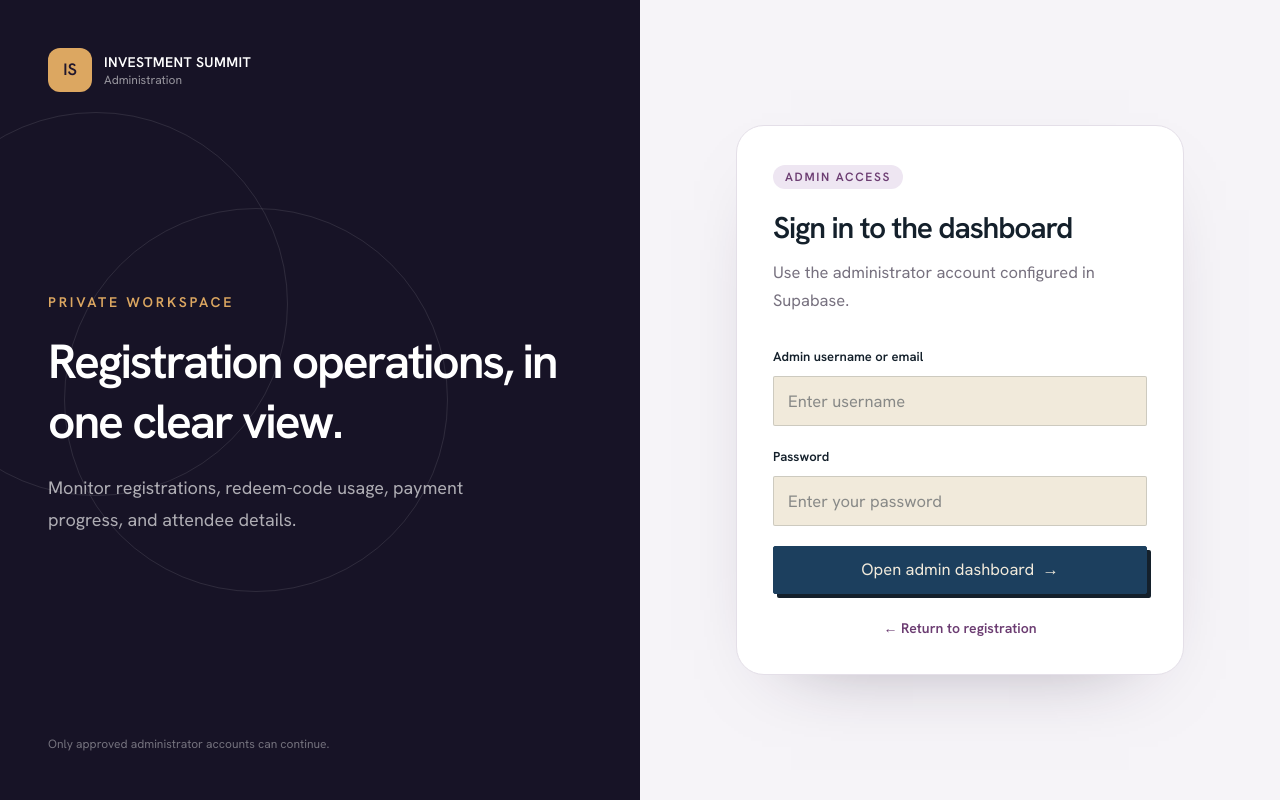
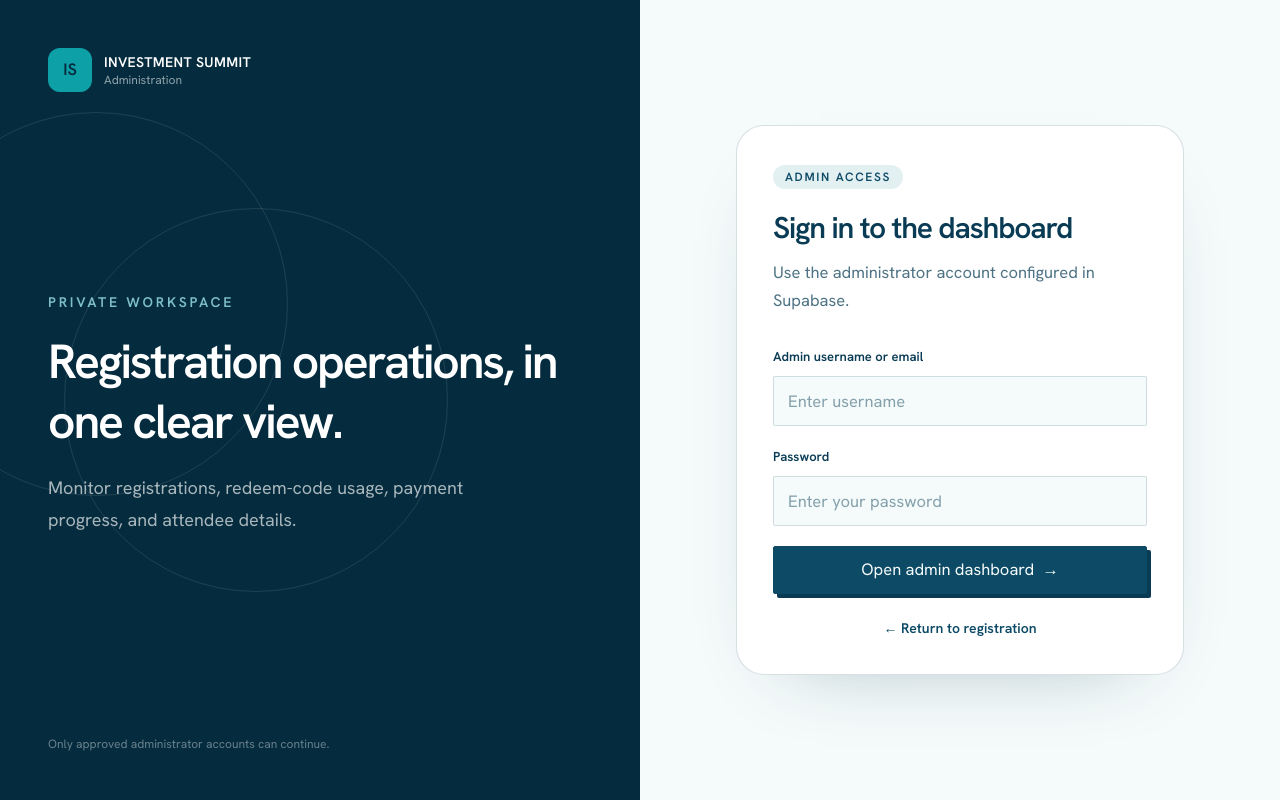
Before and after one commit to gupta1123/forms, a Next.js app: page /admin/login in a window 1280 px wide. Built offline with nearby package versions, Linux system fonts and the light colour scheme; no server answers.

Commit message:
Match summit palette across registration and admin

```diff
--- a/src/app/admin/login/page.tsx
+++ b/src/app/admin/login/page.tsx
@@ -16,19 +16,19 @@ export default async function AdminLoginPage() {
   }
 
   return (
-    <main className="grid min-h-screen bg-[#f6f4f8] lg:grid-cols-[1fr_1fr]">
-      <section className="relative hidden overflow-hidden bg-[#171326] p-12 text-white lg:flex lg:flex-col lg:justify-between">
+    <main className="grid min-h-screen bg-[var(--paper)] text-[var(--ink)] lg:grid-cols-[1fr_1fr]">
+      <section className="relative hidden overflow-hidden bg-[var(--navy-deep)] p-12 text-white lg:flex lg:flex-col lg:justify-between">
         <div className="absolute -left-24 top-28 size-96 rounded-full border border-white/10" />
         <div className="absolute left-16 top-52 size-96 rounded-full border border-white/10" />
         <div className="relative flex items-center gap-3">
-          <span className="grid size-11 place-items-center rounded-xl bg-[#dca761] font-semibold text-[#21172d]">IS</span>
+          <span className="grid size-11 place-items-center rounded-xl bg-[var(--brass)] font-semibold text-[var(--navy-deep)]">IS</span>
           <div>
             <p className="text-sm font-semibold tracking-wide">INVESTMENT SUMMIT</p>
             <p className="text-xs text-white/55">Administration</p>
           </div>
         </div>
         <div className="relative max-w-lg">
-          <p className="text-sm font-semibold uppercase tracking-[0.2em] text-[#dca761]">Private workspace</p>
+          <p className="text-sm font-semibold uppercase tracking-[0.2em] text-[var(--steel)]">Private workspace</p>
           <h1 className="mt-5 text-5xl font-semibold leading-tight tracking-[-0.045em]">Registration operations, in one clear view.</h1>
           <p className="mt-5 max-w-md text-lg leading-8 text-white/65">Monitor registrations, redeem-code usage, payment progress, and attendee details.</p>
         </div>
@@ -36,12 +36,12 @@ export default async function AdminLoginPage() {
       </section>
 
       <section className="flex items-center justify-center px-6 py-12 sm:px-10">
-        <div className="w-full max-w-md rounded-[1.75rem] border border-[#e4dfe8] bg-white p-7 shadow-[0_30px_80px_-55px_rgba(39,26,54,0.5)] sm:p-9">
-          <span className="inline-flex rounded-full bg-[#eee6f2] px-3 py-1 text-xs font-semibold uppercase tracking-[0.14em] text-[#6c3d72]">Admin access</span>
+        <div className="w-full max-w-md rounded-[1.75rem] border border-[var(--ink-16)] bg-white p-7 shadow-[0_30px_80px_-55px_rgba(5,44,62,0.42)] sm:p-9">
+          <span className="inline-flex rounded-full bg-[var(--paper-deep)] px-3 py-1 text-xs font-semibold uppercase tracking-[0.14em] text-[var(--navy)]">Admin access</span>
           <h2 className="mt-5 text-3xl font-semibold tracking-[-0.04em]">Sign in to the dashboard</h2>
-          <p className="mt-3 leading-7 text-[#77717f]">Use the administrator account configured in Supabase.</p>
+          <p className="mt-3 leading-7 text-[var(--ink-72)]">Use the administrator account configured in Supabase.</p>
           <AdminLoginForm />
-          <Link className="mt-6 block text-center text-sm font-semibold text-[#6c3d72] hover:underline" href="/">← Return to registration</Link>
+          <Link className="mt-6 block text-center text-sm font-semibold text-[var(--navy)] hover:text-[var(--brass)] hover:underline" href="/">← Return to registration</Link>
         </div>
       </section>
     </main>
--- a/src/app/confirmation/page.tsx
+++ b/src/app/confirmation/page.tsx
@@ -140,7 +140,7 @@ export default async function ConfirmationPage() {
               </dl>
 
               {order?.key_mode === "test" && (
-                <div className="mt-7 border border-[#be8a2c] bg-[#fff3d6] px-4 py-3 text-sm text-[#765521]">
+                <div className="mt-7 border border-[#0da1a7] bg-[#e7f4f5] px-4 py-3 text-sm text-[#0c4a66]">
                   This was a Razorpay Test Mode payment. No real money was charged.
                 </div>
               )}
--- a/src/app/contact/page.tsx
+++ b/src/app/contact/page.tsx
@@ -24,7 +24,7 @@ export default function ContactPage() {
             {summitSite.supportEmail && (
               <p>
                 Email: {" "}
-                <a className="font-semibold text-[#6c3d72] hover:underline" href={`mailto:${summitSite.supportEmail}`}>
+                <a className="font-semibold text-[var(--navy)] hover:text-[var(--brass)] hover:underline" href={`mailto:${summitSite.supportEmail}`}>
                   {summitSite.supportEmail}
                 </a>
               </p>
@@ -32,7 +32,7 @@ export default function ContactPage() {
             {summitSite.supportPhone && (
               <p>
                 Phone: {" "}
-                <a className="font-semibold text-[#6c3d72] hover:underline" href={`tel:${summitSite.supportPhone.replace(/\s/g, "")}`}>
+                <a className="font-semibold text-[var(--navy)] hover:text-[var(--brass)] hover:underline" href={`tel:${summitSite.supportPhone.replace(/\s/g, "")}`}>
                   {summitSite.supportPhone}
                 </a>
               </p>
--- a/src/app/globals.css
+++ b/src/app/globals.css
@@ -1,18 +1,19 @@
 @import "tailwindcss";
 
 :root {
-  --paper: #f1eadb;
-  --paper-deep: #e5dac2;
-  --card: #fbf6ec;
-  --ink: #14202b;
-  --navy: #1c3f5e;
-  --navy-deep: #0e2436;
-  --brass: #be8a2c;
-  --seed: #5e8c3e;
+  --paper: #f5fbfb;
+  --paper-deep: #e2f0f2;
+  --card: #ffffff;
+  --ink: #093c54;
+  --navy: #0c4a66;
+  --navy-deep: #052c3e;
+  --brass: #0da1a7;
+  --seed: #2c8f99;
+  --steel: #7fc0c8;
   --error: #a8422c;
-  --ink-72: rgb(20 32 43 / 72%);
-  --ink-48: rgb(20 32 43 / 48%);
-  --ink-16: rgb(20 32 43 / 16%);
+  --ink-72: rgb(9 60 84 / 72%);
+  --ink-48: rgb(9 60 84 / 48%);
+  --ink-16: rgb(9 60 84 / 16%);
   --background: var(--paper);
   --foreground: var(--ink);
 }
@@ -128,7 +129,7 @@ textarea {
 
   .field-input:hover,
   .field-textarea:hover {
-    border-color: rgb(20 32 43 / 34%);
+    border-color: rgb(9 60 84 / 34%);
   }
 
   .field-input:focus,
@@ -136,7 +137,7 @@ textarea {
   .field-select:focus {
     background: #fff;
     border-color: var(--navy);
-    box-shadow: 0 0 0 3px rgb(28 63 94 / 13%);
+    box-shadow: 0 0 0 3px rgb(12 74 102 / 13%);
   }
 
   .field-input[aria-invalid="true"],
@@ -173,7 +174,7 @@ textarea {
 }
 
 .summit-progress {
-  background: rgb(20 32 43 / 10%);
+  background: rgb(9 60 84 / 10%);
   height: 3px;
   inset: 0 0 auto;
   position: fixed;
@@ -188,7 +189,7 @@ textarea {
 }
 
 .summit-header {
-  background: rgb(241 234 219 / 96%);
+  background: rgb(245 251 251 / 96%);
   border-bottom: 1px solid var(--ink-16);
   position: sticky;
   top: 0;
@@ -362,7 +363,7 @@ textarea {
 }
 
 .summit-step-number {
-  background: rgb(20 32 43 / 7%);
+  background: rgb(9 60 84 / 7%);
   border: 1.5px solid transparent;
   border-radius: 2px;
   color: var(--ink-48);
@@ -588,7 +589,7 @@ textarea {
 }
 
 .summit-option-card:hover {
-  border-color: rgb(20 32 43 / 34%);
+  border-color: rgb(9 60 84 / 34%);
 }
 
 .summit-option-card:has(input:checked) {
@@ -767,7 +768,7 @@ textarea {
 }
 
 .summit-price-row {
-  color: rgb(241 234 219 / 82%);
+  color: rgb(245 251 251 / 82%);
   display: flex;
   font-size: 14.8px;
   gap: 14px;
@@ -782,17 +783,17 @@ textarea {
 
 .summit-price-row.is-discount,
 .summit-price-row.is-discount strong {
-  color: #a8ce86;
+  color: var(--steel);
 }
 
 .summit-total {
-  border-top: 1px solid rgb(241 234 219 / 20%);
+  border-top: 1px solid rgb(245 251 251 / 20%);
   margin-top: auto;
   padding-top: 22px;
 }
 
 .summit-total-label {
-  color: rgb(241 234 219 / 60%);
+  color: rgb(245 251 251 / 60%);
   font-family: var(--font-jetbrains-mono), monospace;
   font-size: 10.5px;
   letter-spacing: 0.16em;
@@ -814,7 +815,7 @@ textarea {
 }
 
 .summit-total-note {
-  color: rgb(241 234 219 / 55%);
+  color: rgb(245 251 251 / 55%);
   font-size: 12.5px;
 }
 
@@ -837,7 +838,7 @@ textarea {
 }
 
 .summit-payment-button:hover {
-  box-shadow: 7px 7px 0 #06131d;
+  box-shadow: 7px 7px 0 var(--navy-deep);
   transform: translate(-2px, -2px);
 }
 
@@ -859,7 +860,7 @@ textarea {
 
 .summit-success-icon {
   align-items: center;
-  background: rgb(94 140 62 / 16%);
+  background: rgb(44 143 153 / 16%);
   border: 1.8px solid var(--ink);
   border-radius: 999px;
   color: var(--seed);
@@ -929,9 +930,9 @@ textarea {
 }
 
 .summit-notice.is-success {
-  background: rgb(94 140 62 / 10%);
-  border-color: rgb(94 140 62 / 45%);
-  color: #385f27;
+  background: rgb(44 143 153 / 10%);
+  border-color: rgb(44 143 153 / 45%);
+  color: var(--navy);
 }
 
 .summit-footer {
--- a/src/app/pricing/page.tsx
+++ b/src/app/pricing/page.tsx
@@ -16,7 +16,7 @@ export default function PricingPage() {
       title="Clear, inclusive pricing"
       intro="Review the registration price before submitting your details or opening Razorpay Checkout."
     >
-      <section className="rounded-2xl bg-[#211a30] p-6 text-white sm:p-8">
+      <section className="rounded-2xl bg-[var(--navy-deep)] p-6 text-white sm:p-8">
         <p className="!text-sm !text-white/60">Investment Summit Pass</p>
         <p className="mt-2 !text-4xl !font-semibold !text-white">₹2,999</p>
         <p className="mt-2 !text-sm !text-white/60">Inclusive of applicable GST</p>
```
Also changed, not shown: src/app/admin/page.tsx (+7 -7 lines), src/components/admin-dashboard.tsx (+25 -25 lines), src/components/razorpay-checkout.tsx (+4 -4 lines), src/lib/admin/export-registrations.ts (+8 -8 lines), src/lib/email/payment-confirmation.ts (+9 -9 lines), 1 other file (tests, documents, lock files or other folders).
